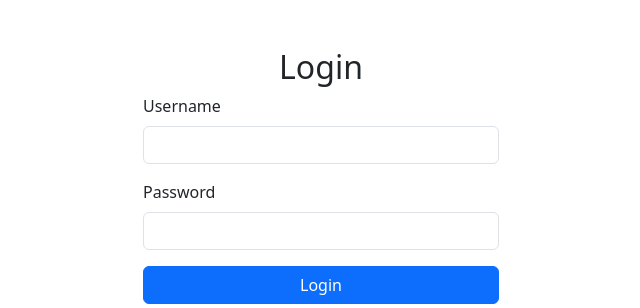
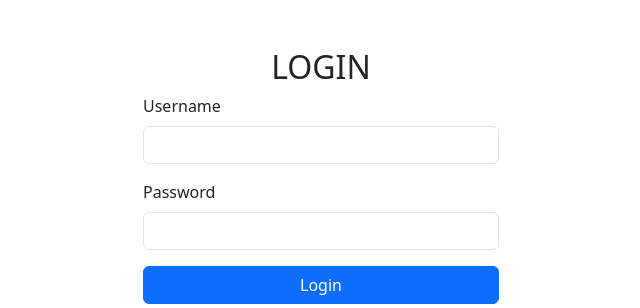
Before and after one commit to RKXKEAN/manga_recommendatione, a Flask app: page /login in a window 1280 px wide. Shown: the top 308 px of the page, without its empty margins (319-959 px from the left). Run offline with Flask 3, Linux system fonts and the light colour scheme.

Commit message:
Chang Auksorn

```diff
--- a/templates/login.html
+++ b/templates/login.html
@@ -10,7 +10,7 @@
 
 <body>
     <div class="container mt-5">
-        <h2 class="text-center">Login</h2>
+        <h2 class="text-center">LOGIN</h2>
         <div class="row justify-content-center">
             <div class="col-md-4">
                 <form method="POST">
```
